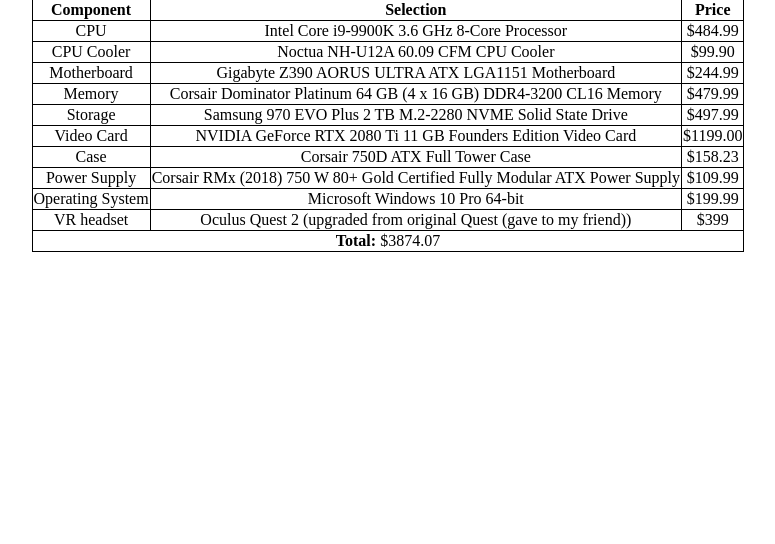
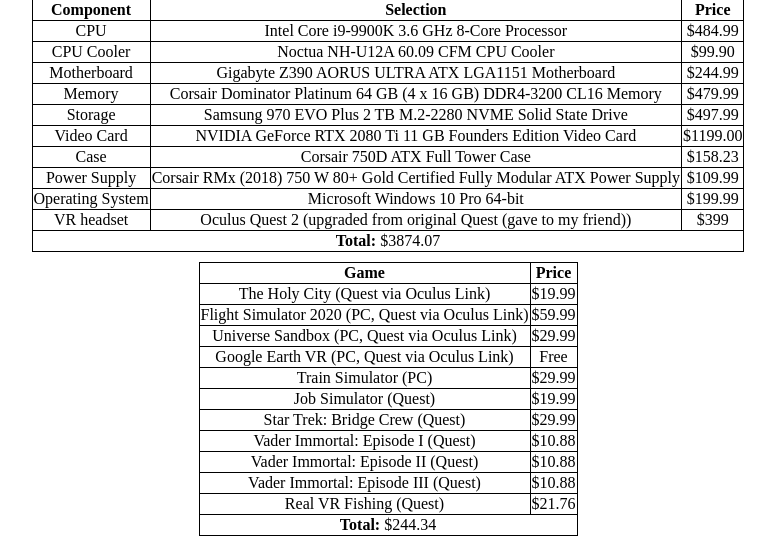
Before and after one commit to EphraimB/ephraim-becker, a PHP site: page /everydayLife/accomplishments/gamingSetup/ in a window 1280 px wide. Shown: the part 343-887 px from the top of the page, without its empty margins (252-1027 px from the left). Before the commit the page ends 595 px from the top, so only its background shows below. Run offline with PHP 8.4, Linux system fonts and the light colour scheme.

Commit message:
Updated the gaming setup page.

```diff
--- a/everydayLife/accomplishments/gamingSetup/index.php
+++ b/everydayLife/accomplishments/gamingSetup/index.php
@@ -5,7 +5,7 @@
     <title>Ephraim Becker - Gaming setup</title>
     <link rel="stylesheet" href="../../../css/style.css">
     <link rel="stylesheet" href="css/style.css">
-    <link rel="icon" href="img/ephraim_becker.ico" type="image/x-icon" />
+    <link rel="icon" href="../../../img/ephraim_becker.ico" type="image/x-icon" />
     <meta name="viewport" content="width=device-width, initial-scale=1.0">
   </head>
   <body>
@@ -91,6 +91,60 @@
           <td colspan="3"><span style="font-weight: bold;">Total:</span> $3874.07</td>
         </tr>
       </table>
+
+      <table style="margin-top: 10px;">
+        <tr>
+          <th>Game</th>
+          <th>Price</th>
+        </tr>
+        <tr>
+          <td>The Holy City (Quest via Oculus Link)</td>
+          <td>$19.99</td>
+        </tr>
+        <tr>
+          <td>Flight Simulator 2020 (PC, Quest via Oculus Link)</td>
+          <td>$59.99</td>
+        </tr>
+        <tr>
+          <td>Universe Sandbox (PC, Quest via Oculus Link)</td>
+          <td>$29.99</td>
+        </tr>
+        <tr>
+          <td>Google Earth VR (PC, Quest via Oculus Link)</td>
+          <td>Free</td>
+        </tr>
+        <tr>
+          <td>Train Simulator (PC)</td>
+          <td>$29.99</td>
+        </tr>
+        <tr>
+          <td>Job Simulator (Quest)</td>
+          <td>$19.99</td>
+        </tr>
+        <tr>
+          <td>Star Trek: Bridge Crew (Quest)</td>
+          <td>$29.99</td>
+        </tr>
+        <tr>
+          <td>Vader Immortal: Episode I (Quest)</td>
+          <td>$10.88</td>
+        </tr>
+        <tr>
+          <td>Vader Immortal: Episode II (Quest)</td>
+          <td>$10.88</td>
+        </tr>
+        <tr>
+          <td>Vader Immortal: Episode III (Quest)</td>
+          <td>$10.88</td>
+        </tr>
+        <tr>
+          <td>Real VR Fishing (Quest)</td>
+          <td>$21.76</td>
+        </tr>
+        <tr>
+          <td colspan="2"><span style="font-weight: bold;">Total:</span> $244.34</td>
+        </tr>
+      </table>
     </main>
     <script src="../../../js/script.js"></script>
   </body>
--- a/everydayLife/accomplishments/index.php
+++ b/everydayLife/accomplishments/index.php
@@ -5,7 +5,7 @@
     <title>Ephraim Becker - Accomplishments</title>
     <link rel="stylesheet" href="../../css/style.css">
     <link rel="stylesheet" href="css/style.css">
-    <link rel="icon" href="img/ephraim_becker.ico" type="image/x-icon" />
+    <link rel="icon" href="../../img/ephraim_becker.ico" type="image/x-icon" />
     <meta name="viewport" content="width=device-width, initial-scale=1.0">
   </head>
   <body>
--- a/everydayLife/index.php
+++ b/everydayLife/index.php
@@ -5,7 +5,7 @@
     <title>Ephraim Becker - Everyday Life</title>
     <link rel="stylesheet" href="../css/style.css">
     <link rel="stylesheet" href="css/style.css">
-    <link rel="icon" href="img/ephraim_becker.ico" type="image/x-icon" />
+    <link rel="icon" href="../img/ephraim_becker.ico" type="image/x-icon" />
     <meta name="viewport" content="width=device-width, initial-scale=1.0">
   </head>
   <body>
--- a/everydayLife/problems/index.php
+++ b/everydayLife/problems/index.php
@@ -5,7 +5,7 @@
     <title>Ephraim Becker - Problems</title>
     <link rel="stylesheet" href="../../css/style.css">
     <link rel="stylesheet" href="css/style.css">
-    <link rel="icon" href="img/ephraim_becker.ico" type="image/x-icon" />
+    <link rel="icon" href="../../img/ephraim_becker.ico" type="image/x-icon" />
     <meta name="viewport" content="width=device-width, initial-scale=1.0">
   </head>
   <body>
```
